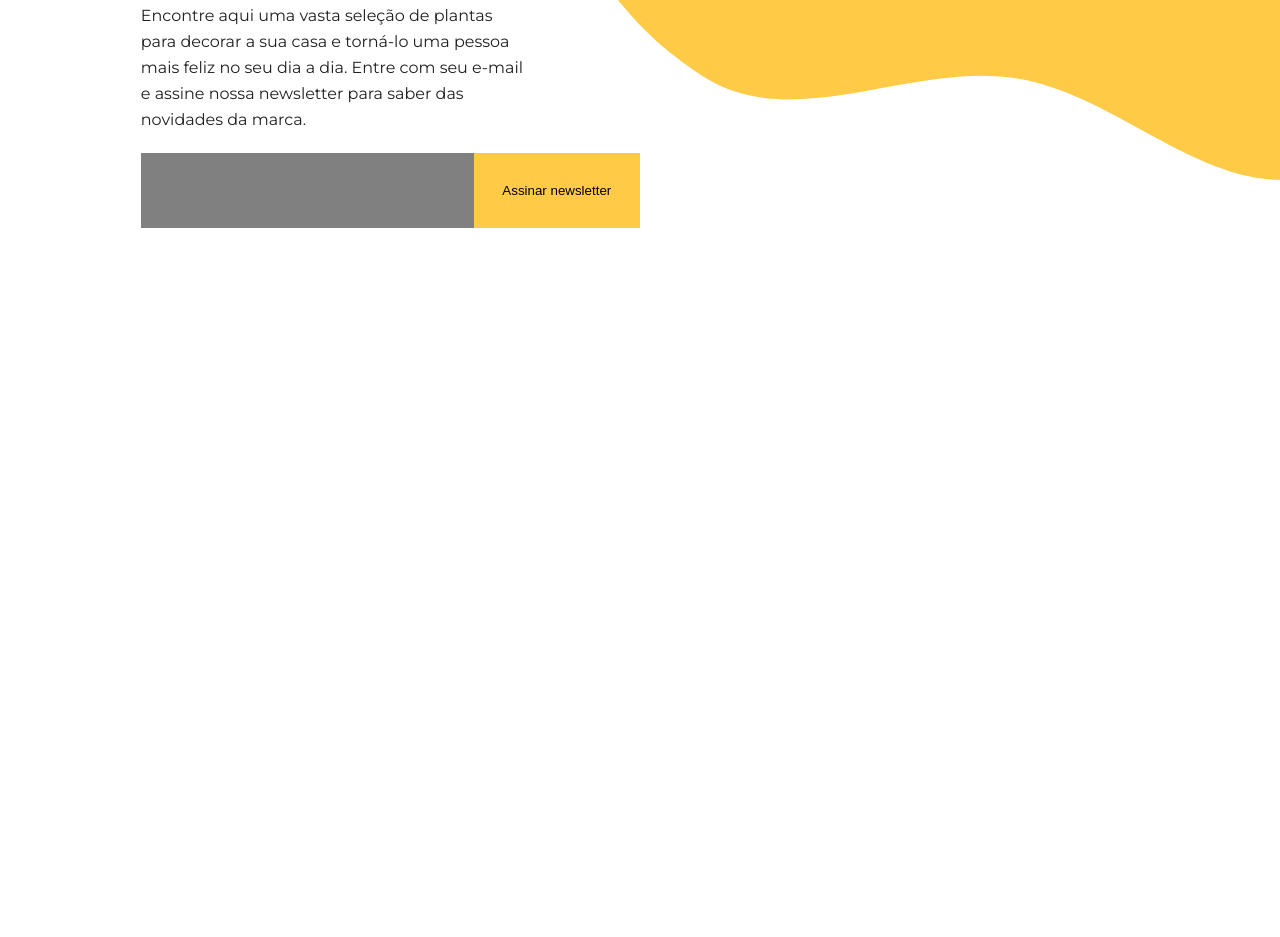
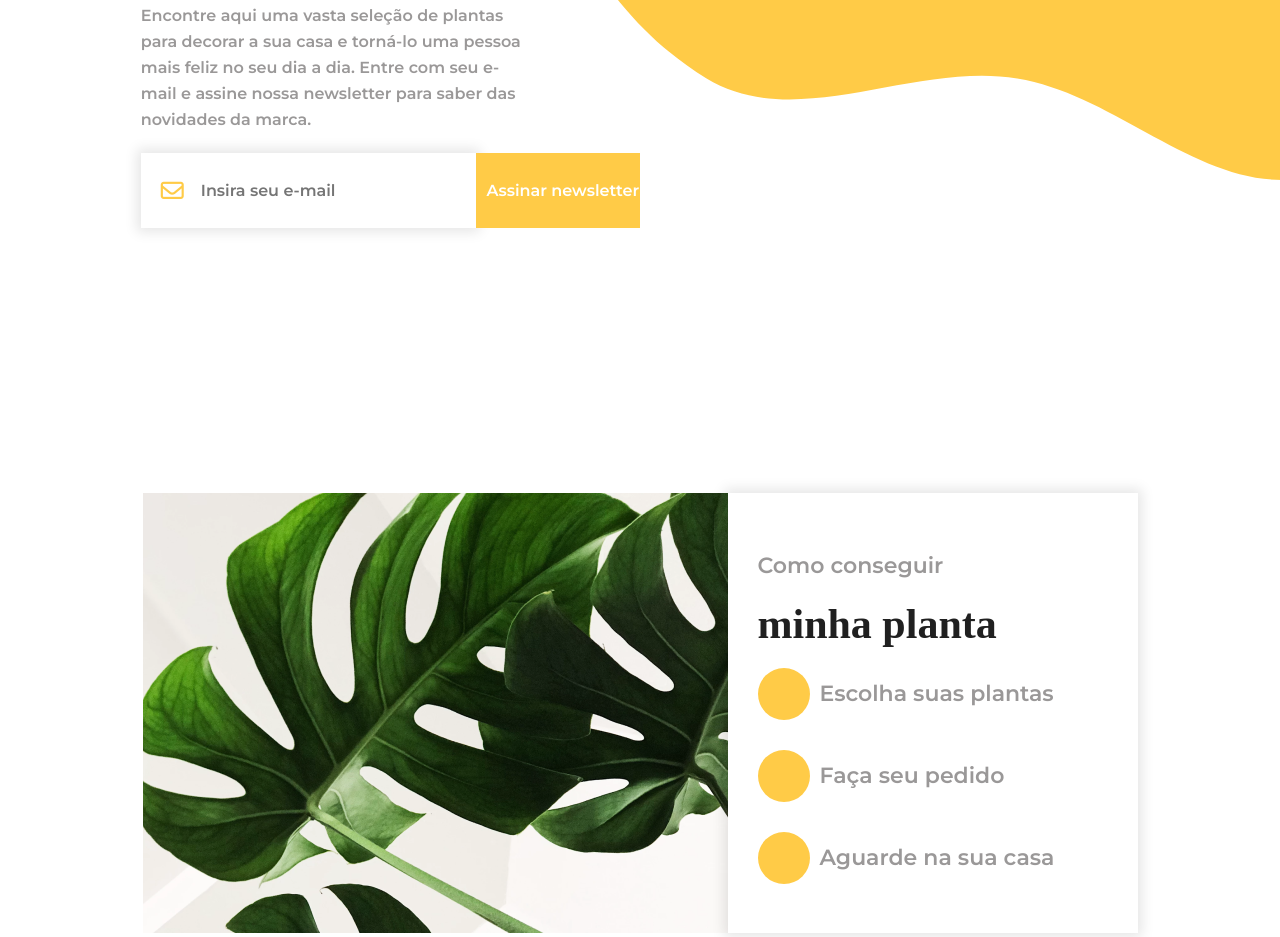
Before and after one commit to Lianderdev/Casa-Verde-Site, a plain HTML site: page index.html in a window 1280 px wide. Shown: the part 457-1394 px from the top of the page. Before the commit the page ends 800 px from the top, so only its background shows below. Drawn offline with Linux system fonts and the light colour scheme; a web font is replaced by a local one.

Commit message:
home - como conseguir / finalizado

```diff
--- a/index.html
+++ b/index.html
@@ -5,6 +5,7 @@
     <meta name="viewport" content="width=device-width, initial-scale=1.0">
     <link rel="stylesheet" href="styles/style-global.css">
     <title>Casa Verde</title>
+    <link rel="stylesheet" href="https://cdnjs.cloudflare.com/ajax/libs/font-awesome/6.5.1/css/all.min.css" integrity="sha512-DTOQO9RWCH3ppGqcWaEA1BIZOC6xxalwEsw9c2QQeAIftl+Vegovlnee1c9QX4TctnWMn13TZye+giMm8e2LwA==" crossorigin="anonymous" referrerpolicy="no-referrer" />
 </head>
 <body>
 
@@ -29,11 +30,43 @@
                 <h1 class="home-titulo">melhores plantas</h1>
                 <p class="home-descricao">Encontre aqui uma vasta seleção de plantas para decorar a sua casa e torná-lo uma pessoa mais feliz no seu dia a dia. Entre com seu e-mail e assine nossa newsletter para saber das novidades da marca.</p>
                 <div class="input-button">
-                    <input type="text">
+                    <i class="fa-regular fa-envelope"></i>
+                    <input type="text" placeholder="Insira seu e-mail">
                     <button>Assinar newsletter</button>
                 </div>
             </div>
 
+            <div class="info-hero-img">
+                <img src="imgs/imagem-hero 1.png" alt="">
+            </div>
+        </section>
+
+        <section class="como-conseguir">
+            <div class="content-como-conseguir">
+                <img src="imgs/image 3.png" alt="">
+            </div>
+
+            <div class="formas-content">
+                <p>Como conseguir</p>
+                <h2>minha planta</h2>
+
+                <div class="formas">
+                    <div class="forma">
+                        <div class="ciculo"></div>
+                        <p>Escolha suas plantas</p>
+                    </div>
+
+                    <div class="forma">
+                        <div class="ciculo"></div>
+                        <p>Faça seu pedido</p>
+                    </div>
+
+                    <div class="forma">
+                        <div class="ciculo"></div>
+                        <p>Aguarde na sua casa</p>
+                    </div>
+                </div>
+            </div>
         </section>
     </main>
 </body>
--- /dev/null
+++ b/styles/como-conseguir.css
@@ -0,0 +1,54 @@
+.como-conseguir{
+    width: 995px;
+    height: 440px;
+    display: flex;
+    margin: 0 auto;
+    margin-top: 150px;
+}
+
+.formas-content{
+    width: 410px;
+    display: flex;
+    flex-direction: column;
+    gap: 20px;
+    padding: 60px 0px 0px 30px;
+    background-color: #ffffff;
+    box-shadow: 0px 0px 12px 4px rgba(0,0,0,0.1);
+}
+
+.formas-content p {
+    font-family: Montserrat;
+    font-size: 22px;
+    font-weight: 600;
+    line-height: 26.82px;
+    text-align: left;
+    color: var(--text-color-gray);
+}
+
+.formas-content h2{
+    font-family: Elsie Swash Caps;
+    font-size: 42px;
+    font-weight: 900;
+    line-height: 48.38px;
+    text-align: left;
+    color: var(--text-color-black);
+}
+
+.formas{
+    display: flex;
+    flex-direction: column;
+    gap: 30px;
+}
+
+.forma {
+    display: flex;
+    align-items: center;
+    gap: 10px;
+}
+
+.ciculo{
+    width: 52px;
+    height: 52px;
+    border-radius: 50%;
+    background-color: #FFCB47;
+}
--- a/styles/home.css
+++ b/styles/home.css
@@ -1,3 +1,9 @@
+.home{
+    display: flex;
+    position: relative;
+    padding: 0 11%;
+}
+
 .home-info{
     width: 50%;
     height: calc(100vh - 90px);
@@ -10,10 +16,10 @@
 .home-info .home-sub-titulo{
     font-family: Montserrat;
     font-size: 22px;
-    font-weight: bold;
+    font-weight: 600;
     line-height: 26.82px;
     text-align: left;
-    color: rgba(32, 32, 32, 1);
+    color: #9a9898;
 }
 
 .home-info .home-titulo{
@@ -28,27 +34,59 @@
     font-family: Montserrat;
     padding: 0 110px 0 0;
     font-size: 16px;
-    font-weight: 400;
+    font-weight: 600;
     line-height: 26px;
     text-align: left;
-    color: rgba(32, 32, 32, 1);
+    color: #9a9898;
 }
 
 .input-button{
     display: flex;
     align-items: center;
+    position: relative;
+}
+
+.fa-regular.fa-envelope{
+    position: absolute;
+    padding: 20px;
+    font-size: 23px;
+    color: #FFCB47;
 }
 
 .input-button input {
     width: 390px;
     height: 75px;
     border: none;
-    background-color: gray;
+    font-family: Montserrat;
+    font-size: 16px;
+    font-weight: 600;
+    line-height: 19.5px;
+    text-align: left;
+    padding-left: 60px;
+    box-shadow: 0px 0px 12px 4px rgba(0,0,0,0.1);
 }
 
 .input-button button{
     width: 195px;
     height: 75px;
+    display: flex;
+    align-items: center;
+    justify-content: center;
     border: none;
+    font-family: Montserrat;
+    font-size: 16px;
+    font-weight: 600;
+    line-height: 19.5px;
+    text-align: center;
+    padding-left: 10px;
+    color: white;
     background-color: #FFCB47;
 }
+
+.info-hero-img{
+    width: 50%;
+    position: absolute;
+    top: -100px;
+    right: 250px;
+    z-index: -1;
+}
--- a/styles/style-global.css
+++ b/styles/style-global.css
@@ -2,6 +2,8 @@
 @import url('https://fonts.googleapis.com/css2?family=Elsie+Swash+Caps:wght@400;900&family=Montserrat:ital,wght@0,100..900;1,100..900&family=Roboto+Mono:ital,wght@0,100..700;1,100..700&family=Roboto:ital,wght@0,100;0,300;0,400;0,500;0,700;0,900;1,100;1,300;1,400;1,500;1,700;1,900&display=swap');
 @import url(header.css);
 @import url(home.css);
+@import url(como-conseguir.css);
+
 
 *{
     margin: 0;
@@ -11,7 +13,8 @@
 }
 
 :root {
-    --text-color:#202020;
+    --text-color-black:#202020;
+    --text-color-gray:#9a9898;
 }
 
 .img-irregular{
@@ -24,7 +27,3 @@
 body{
     overflow-x: hidden;
 }
-
-section{
-    padding: 0 11%;
-}
```
Also changed, not shown: imgs/Vector.png (added), imgs/image 3.png (added).
